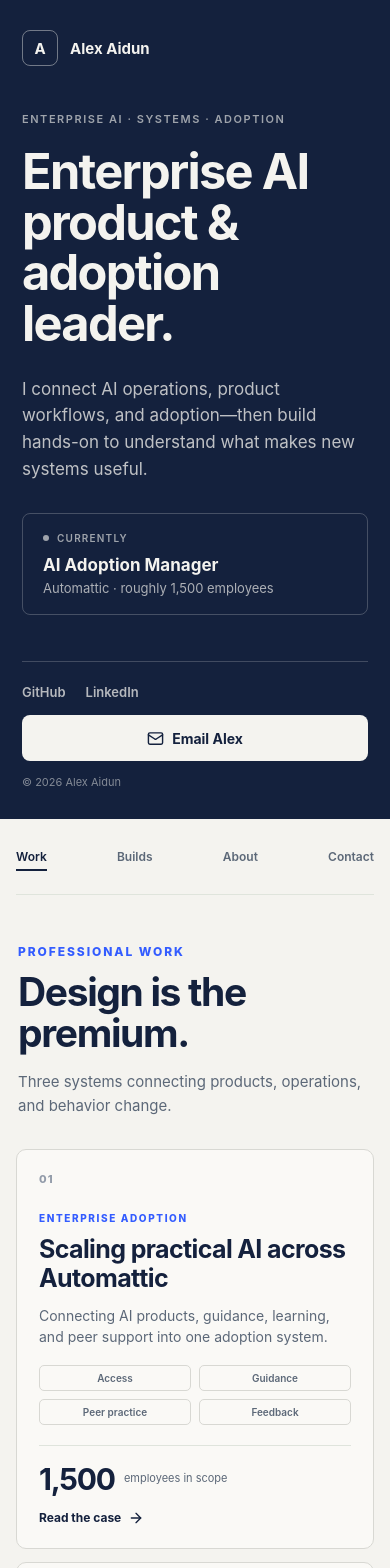
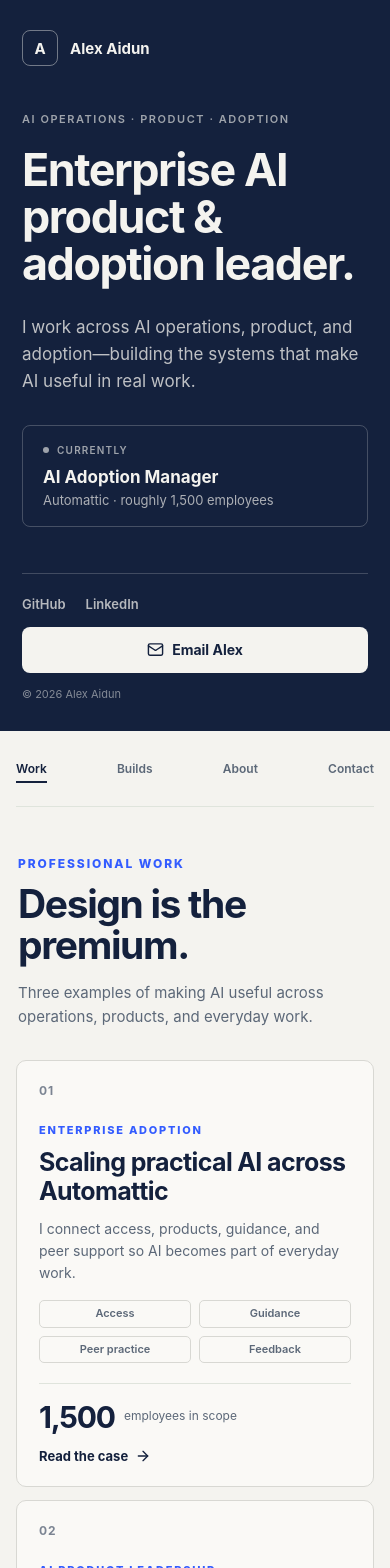
Before and after one commit to bobuel/aydoon, a React (Vite) app: page / in a window 390 px wide. Shown: the top 1568 px of the page. Built offline with nearby package versions, Linux system fonts and the light colour scheme.

Commit message:
Refine portfolio voice and responsive hierarchy

```diff
--- a/components/EmployerPortfolio.tsx
+++ b/components/EmployerPortfolio.tsx
@@ -10,9 +10,9 @@ const SYSTEM_FLOWS: Record<string, string[]> = {
 };
 
 const HOME_CASE_SUMMARIES: Record<string, string> = {
-  'enterprise-ai-adoption-automattic': 'Connecting AI products, guidance, learning, and peer support into one adoption system.',
-  'ai-product-leadership-dremio': 'Connecting customer signal, product direction, and engineering delivery.',
-  'bloom-assessment-workflow': 'Source-grounded assessment generation with teacher judgment built in.',
+  'enterprise-ai-adoption-automattic': 'I connect access, products, guidance, and peer support so AI becomes part of everyday work.',
+  'ai-product-leadership-dremio': 'I turned customer needs into four AI initiatives, working across product, design, and engineering.',
+  'bloom-assessment-workflow': 'I turned clear demand into a source-grounded assessment workflow that keeps teachers in control.',
 };
 
 export default function EmployerPortfolio() {
@@ -28,9 +28,9 @@ export default function EmployerPortfolio() {
           </Link>
 
           <div className="rail-story">
-            <p className="rail-eyebrow">Enterprise AI · systems · adoption</p>
+            <p className="rail-eyebrow">AI operations · product · adoption</p>
             <h1 id="hero-heading">Enterprise AI product <span>&amp; adoption</span> leader.</h1>
-            <p className="rail-summary">I connect AI operations, product workflows, and adoption—then build hands-on to understand what makes new systems useful.</p>
+            <p className="rail-summary">I work across AI operations, product, and adoption—building the systems that make AI useful in real work.</p>
 
             <div className="rail-status" aria-label="Current role">
               <div className="rail-status-label"><span /> Currently</div>
@@ -71,7 +71,7 @@ export default function EmployerPortfolio() {
               <p className="eyebrow">Professional work</p>
               <h2 id="case-heading">Design is the premium.</h2>
             </div>
-            <p>Three systems connecting products, operations, and behavior change.</p>
+            <p>Three examples of making AI useful across operations, products, and everyday work.</p>
           </section>
 
           <section className="system-list" aria-label="Selected case studies">
@@ -100,9 +100,9 @@ export default function EmployerPortfolio() {
 
           <section className="surface-close" aria-labelledby="surface-close-heading">
             <div>
-              <p className="eyebrow">Making practice</p>
+              <p className="eyebrow">What I build</p>
               <h2 id="surface-close-heading">Products, tools, and experiments.</h2>
-              <p>Hands-on experiments in product and AI interaction design.</p>
+              <p>I build to test ideas, understand the tools, and see where AI actually works.</p>
             </div>
             <Link className="surface-close-link" to="/builds">
               Browse the Build Lab <ArrowRight aria-hidden="true" size={17} />
--- a/styles.css
+++ b/styles.css
@@ -392,14 +392,14 @@ img { display: block; max-width: 100%; }
 .hybrid-home :focus-visible { outline-color: rgba(20, 33, 61, .45); }
 .hybrid-layout { width: min(1600px, 100%); min-height: 100dvh; margin-inline: auto; display: grid; grid-template-columns: minmax(350px, 31vw) minmax(0, 1fr); background: #f4f3ef; }
 
-.profile-rail { position: sticky; top: 0; align-self: start; height: 100dvh; padding: 34px clamp(34px, 4vw, 60px); display: flex; flex-direction: column; color: #f4f3ef; background: #14213d; overflow: hidden; }
+.profile-rail { position: sticky; top: 0; align-self: start; height: 100dvh; padding: 34px clamp(34px, 4vw, 60px); display: flex; flex-direction: column; color: #f4f3ef; background: #14213d; overflow-x: hidden; overflow-y: auto; }
 .profile-rail::after { display: none; }
 .profile-rail :focus-visible { outline-color: rgba(244, 243, 239, .7); }
 .rail-brand { position: relative; z-index: 1; display: inline-flex; align-items: center; gap: 12px; width: fit-content; font-size: 15px; font-weight: 700; letter-spacing: 0; }
 .rail-brand-mark { width: 36px; height: 36px; border: 1px solid rgba(244, 243, 239, .42); border-radius: 8px; display: grid; place-items: center; color: inherit; background: transparent; }
 .rail-story { position: relative; z-index: 1; margin-block: auto; padding-block: 44px; }
 .rail-eyebrow { margin: 0 0 20px; color: rgba(244, 243, 239, .62); font-size: 11px; line-height: 1.35; font-weight: 600; letter-spacing: .14em; text-transform: uppercase; }
-.rail-story h1 { max-width: 520px; margin: 0; font-size: clamp(39px, 4vw, 56px); line-height: 1.04; font-weight: 700; letter-spacing: -.035em; }
+.rail-story h1 { max-width: 520px; margin: 0; font-size: clamp(37px, 3.7vw, 50px); line-height: 1.05; font-weight: 700; letter-spacing: -.032em; }
 .rail-story h1 span { color: inherit; }
 .rail-summary { max-width: 500px; margin: 26px 0 0; color: rgba(244, 243, 239, .76); font-size: clamp(16px, 1.4vw, 18px); line-height: 1.58; }
 .rail-status { max-width: 500px; margin-top: 30px; padding: 18px 20px; border: 1px solid rgba(244, 243, 239, .22); border-radius: 8px; background: transparent; }
@@ -432,19 +432,19 @@ img { display: block; max-width: 100%; }
 .system-list { display: grid; gap: 13px; }
 .system-card { min-width: 0; padding: 25px 26px; display: grid; grid-template-columns: 38px minmax(0, 1fr) minmax(150px, .34fr); gap: 24px; border: 1px solid #d8d8d3; border-radius: 10px; background: #faf9f6; transition: border-color .18s ease; }
 .system-card:hover { border-color: rgba(20, 33, 61, .48); }
-.system-index { color: #929ba9; font-size: 11px; font-weight: 850; letter-spacing: .1em; }
+.system-index { color: #7b8492; font-size: 12px; font-weight: 700; letter-spacing: .08em; }
 .system-copy { min-width: 0; }
-.system-copy .eyebrow { margin: 0 0 11px; font-size: 10px; }
+.system-copy .eyebrow { margin: 0 0 11px; font-size: 11px; }
 .system-copy h3 { max-width: 660px; margin: 0; font-size: clamp(21px, 2.2vw, 28px); line-height: 1.16; font-weight: 700; letter-spacing: -.025em; }
-.system-copy > p:not(.eyebrow) { max-width: 700px; margin: 12px 0 17px; color: var(--muted); font-size: 13px; line-height: 1.55; }
+.system-copy > p:not(.eyebrow) { max-width: 700px; margin: 12px 0 17px; color: var(--muted); font-size: 14px; line-height: 1.55; }
 .system-flow { margin: 0; padding: 0; display: flex; flex-wrap: wrap; align-items: center; gap: 7px; list-style: none; }
-.system-flow li { position: relative; padding: 6px 9px; border: 1px solid #d8d8d3; border-radius: 5px; color: var(--muted); background: transparent; font-size: 10px; line-height: 1.2; font-weight: 600; }
+.system-flow li { position: relative; padding: 6px 9px; border: 1px solid #d8d8d3; border-radius: 5px; color: var(--muted); background: transparent; font-size: 11px; line-height: 1.2; font-weight: 600; }
 .system-flow li:not(:last-child)::after { content: '›'; position: absolute; right: -7px; top: 50%; z-index: 1; color: #9aa3af; transform: translate(50%, -52%); }
 .system-result { min-width: 0; padding-left: 24px; display: flex; flex-direction: column; align-items: flex-start; border-left: 1px solid var(--line); }
-.system-result > span { color: var(--muted); font-size: 9px; font-weight: 600; letter-spacing: .12em; text-transform: uppercase; }
+.system-result > span { color: var(--muted); font-size: 10px; font-weight: 600; letter-spacing: .12em; text-transform: uppercase; }
 .system-result > strong { margin-top: 13px; color: var(--ink); font-size: clamp(28px, 3vw, 39px); line-height: 1; font-weight: 700; letter-spacing: -.04em; }
-.system-result > p { margin: 7px 0 16px; color: var(--muted); font-size: 11px; line-height: 1.35; }
-.system-result > a { margin-top: auto; display: inline-flex; align-items: center; gap: 7px; color: var(--ink); font-size: 12px; font-weight: 700; }
+.system-result > p { margin: 7px 0 16px; color: var(--muted); font-size: 12px; line-height: 1.4; }
+.system-result > a { margin-top: auto; display: inline-flex; align-items: center; gap: 7px; color: var(--ink); font-size: 13px; font-weight: 700; }
 .system-result > a:hover { text-decoration: underline; }
 
 .surface-close { margin-top: 30px; padding: 32px; display: grid; grid-template-columns: minmax(0, 1fr) auto; align-items: center; gap: 36px; border-radius: 10px; color: #f4f3ef; background: #14213d; }
@@ -457,7 +457,7 @@ img { display: block; max-width: 100%; }
 @media (max-width: 1100px) {
   .hybrid-layout { grid-template-columns: minmax(330px, 38%) minmax(0, 1fr); }
   .profile-rail { padding-inline: 34px; }
-  .rail-story h1 { font-size: 43px; }
+  .rail-story h1 { font-size: 40px; }
   .work-surface { padding-inline: 30px; }
   .surface-header > div strong { display: none; }
   .surface-header nav { gap: 18px; }
@@ -475,9 +475,9 @@ img { display: block; max-width: 100%; }
 
 @media (max-width: 820px) {
   .hybrid-layout { display: block; }
-  .profile-rail { position: relative; height: auto; min-height: 720px; padding: 30px clamp(28px, 7vw, 56px); }
+  .profile-rail { position: relative; height: auto; min-height: 720px; padding: 30px clamp(28px, 7vw, 56px); overflow: visible; }
   .rail-story { padding-block: 60px; }
-  .rail-story h1 { max-width: 620px; font-size: clamp(43px, 8.2vw, 66px); }
+  .rail-story h1 { max-width: 620px; font-size: clamp(40px, 7.5vw, 58px); }
   .rail-summary, .rail-status { max-width: 620px; }
   .rail-footer { display: grid; grid-template-columns: 1fr auto; align-items: center; gap: 12px 24px; }
   .rail-footer nav { margin: 0; }
@@ -490,7 +490,7 @@ img { display: block; max-width: 100%; }
 @media (max-width: 600px) {
   .profile-rail { min-height: 680px; padding-inline: 22px; }
   .rail-story { padding-block: 46px; }
-  .rail-story h1 { font-size: clamp(39px, 12.5vw, 51px); }
+  .rail-story h1 { font-size: clamp(36px, 11.5vw, 46px); }
   .rail-summary { font-size: 17px; }
   .rail-footer { display: block; }
   .rail-footer nav { margin-bottom: 15px; }
@@ -517,3 +517,17 @@ img { display: block; max-width: 100%; }
   .surface-close { margin-top: 18px; padding: 26px 22px; }
   .surface-close-link { width: 100%; }
 }
+
+@media (min-width: 821px) and (max-height: 760px) {
+  .profile-rail { padding-block: 24px; }
+  .rail-story { padding-block: 22px; }
+  .rail-eyebrow { margin-bottom: 12px; }
+  .rail-story h1 { font-size: clamp(34px, 3.4vw, 45px); }
+  .rail-summary { margin-top: 18px; font-size: 15px; line-height: 1.5; }
+  .rail-status { margin-top: 18px; padding: 14px 16px; }
+  .rail-status-label { margin-bottom: 7px; }
+  .rail-footer { padding-top: 14px; }
+  .rail-footer nav { margin-bottom: 10px; }
+  .rail-contact { min-height: 42px; }
+  .rail-footer small { display: none; }
+}
```
Also changed, not shown: 1 other file (tests, documents, lock files or other folders).
